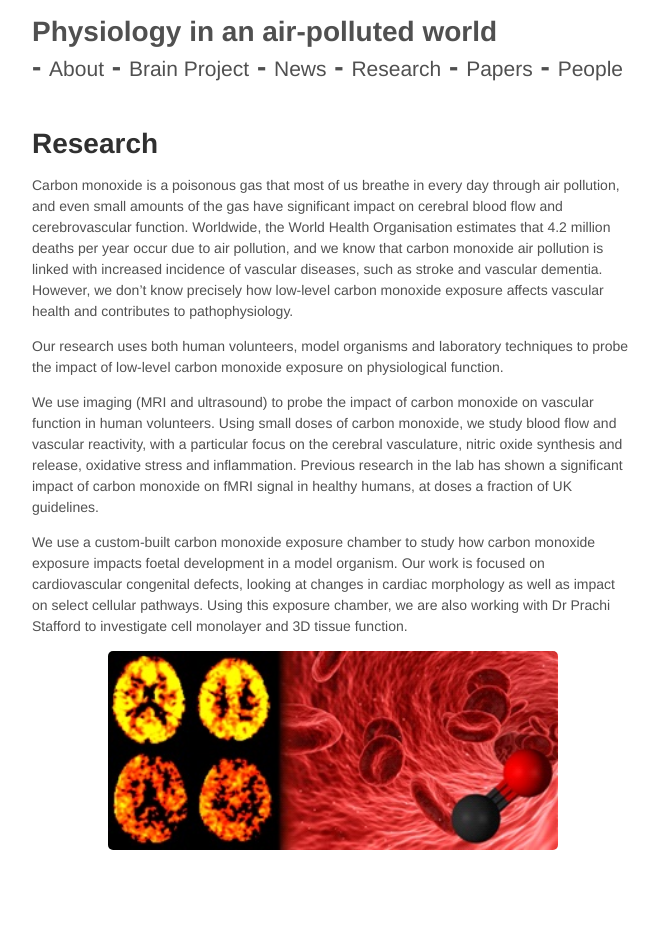
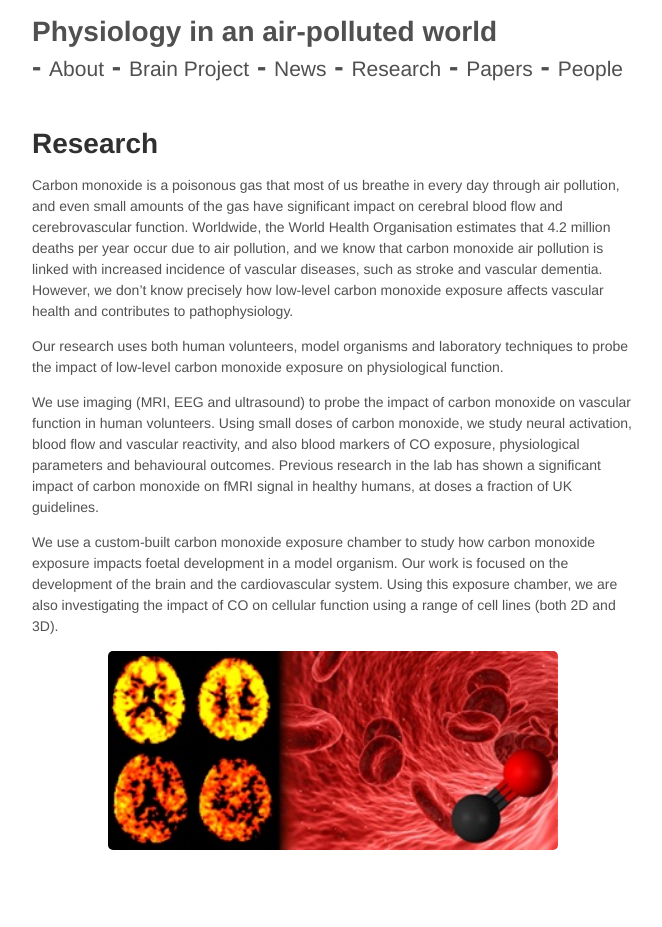
Before and after one commit to mariherigstad/mariherigstad.github.io, a Jekyll site: the page built from research.md, in a window 1280 px wide. Shown: the whole page, without its empty margins (307-969 px from the left). Built offline with Jekyll 4.4.1, drawn with Linux system fonts in a browser that asks for light colours.

Commit message:
Update research.md

```diff
--- a/research.md
+++ b/research.md
@@ -7,9 +7,9 @@ Carbon monoxide is a poisonous gas that most of us breathe in every day through
 
 Our research uses both human volunteers, model organisms and laboratory techniques to probe the impact of low-level carbon monoxide exposure on physiological function.
 
-We use imaging (MRI and ultrasound) to probe the impact of carbon monoxide on vascular function in human volunteers. Using small doses of carbon monoxide, we study blood flow and vascular reactivity, with a particular focus on the cerebral vasculature, nitric oxide synthesis and release, oxidative stress and inflammation. Previous research in the lab has shown a significant impact of carbon monoxide on fMRI signal in healthy humans, at doses a fraction of UK guidelines.
+We use imaging (MRI, EEG and ultrasound) to probe the impact of carbon monoxide on vascular function in human volunteers. Using small doses of carbon monoxide, we study neural activation, blood flow and vascular reactivity, and also blood markers of CO exposure, physiological parameters and behavioural outcomes. Previous research in the lab has shown a significant impact of carbon monoxide on fMRI signal in healthy humans, at doses a fraction of UK guidelines.
 
-We use a custom-built carbon monoxide exposure chamber to study how carbon monoxide exposure impacts foetal development in a model organism. Our work is focused on cardiovascular congenital defects, looking at changes in cardiac morphology as well as impact on select cellular pathways. Using this exposure chamber, we are also working with Dr Prachi Stafford to investigate cell monolayer and 3D tissue function.
+We use a custom-built carbon monoxide exposure chamber to study how carbon monoxide exposure impacts foetal development in a model organism. Our work is focused on the development of the brain and the cardiovascular system. Using this exposure chamber, we are also investigating the impact of CO on cellular function using a range of cell lines (both 2D and 3D).
 
 <p align="center">
 <img src="/assets/herigstad_research.jpg" alt="Research" align="middle" style="width: 450px;"/>
```
